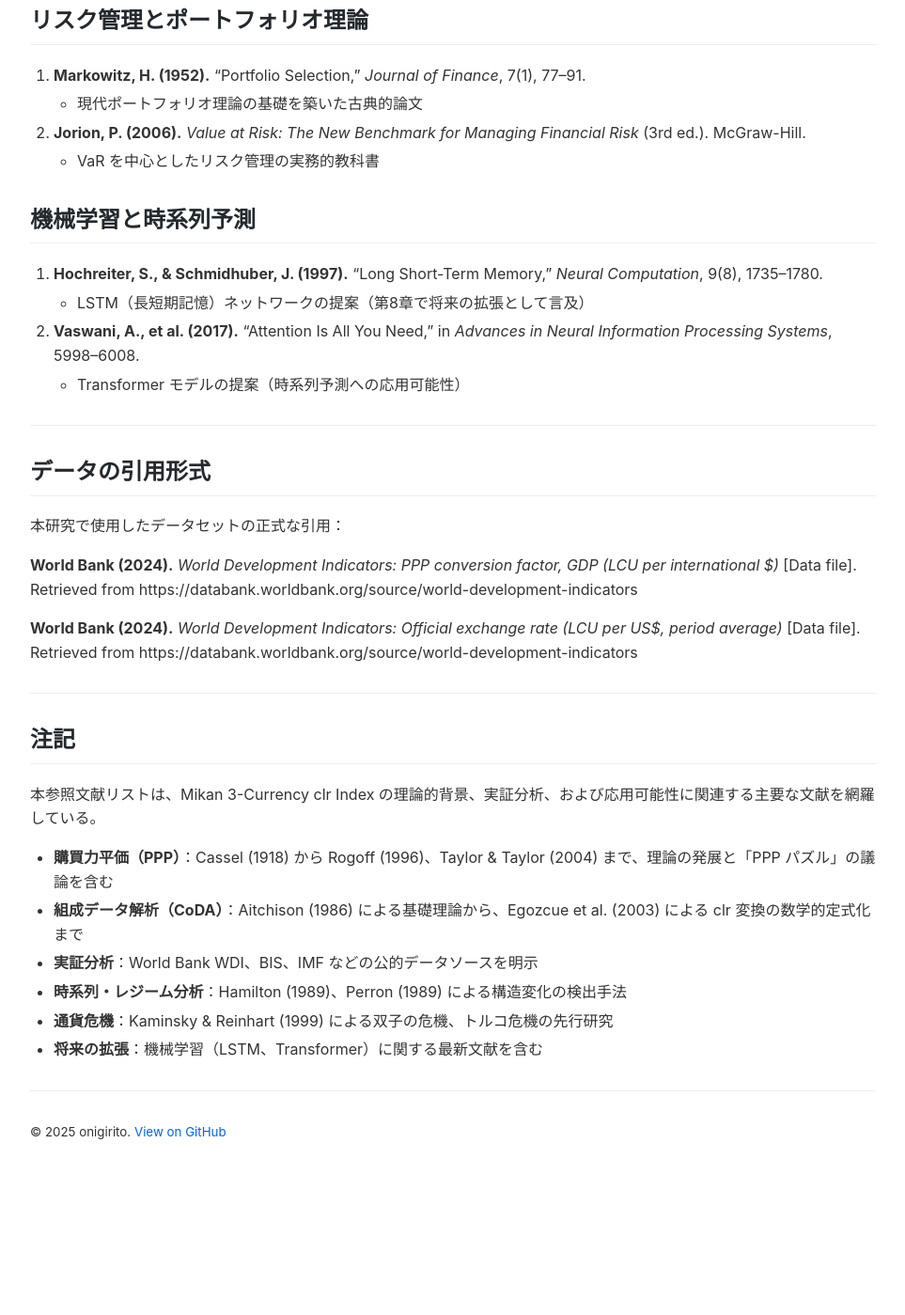
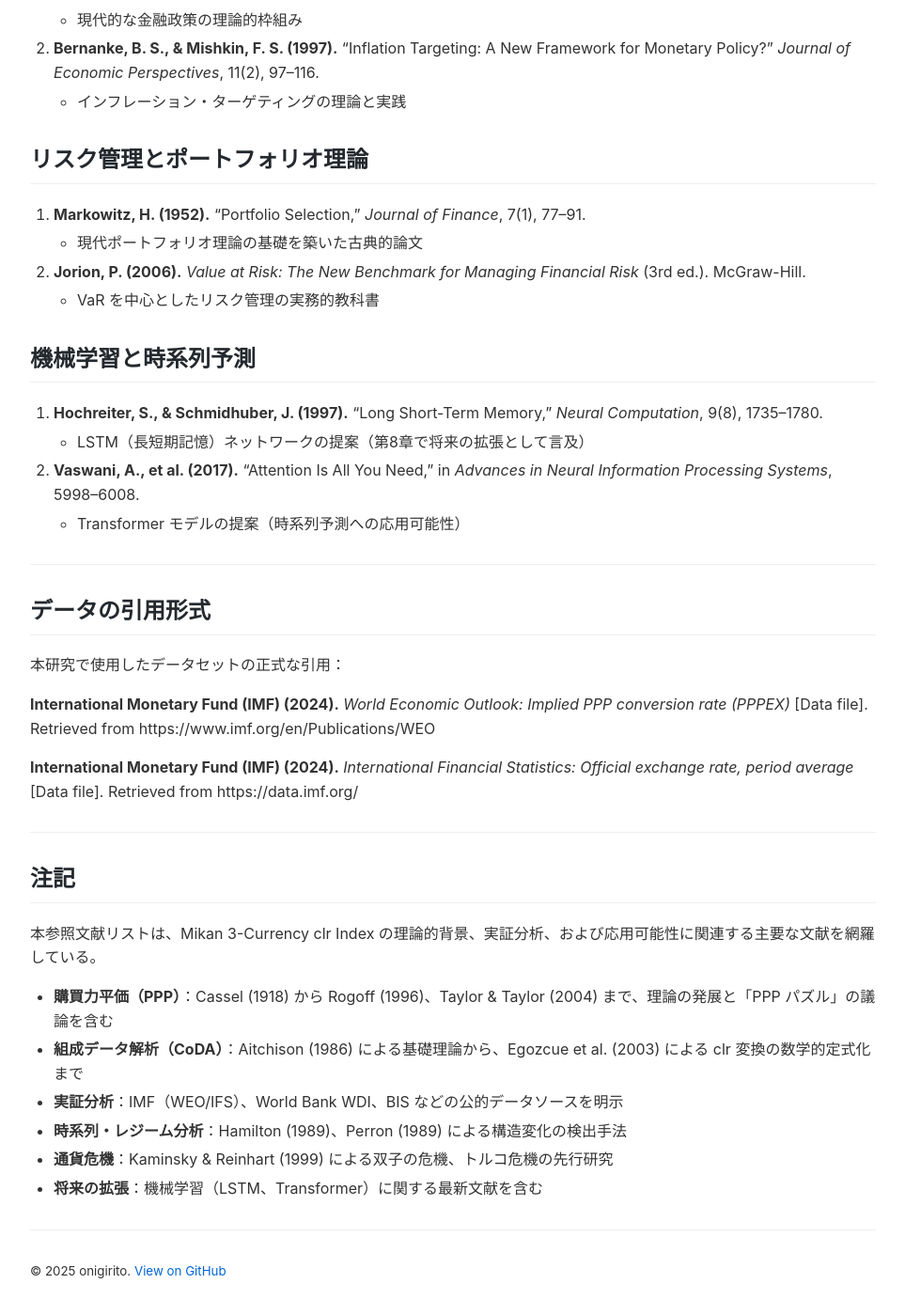
Before and after one commit to onigirito/MCI_Mikan-3-Currency-clr-Index_, a Jekyll site: the page built from docs/FULL_PAPER_CORRECTED.md, in a window 1280 px wide and 1400 px high, scrolled down 56300 px. Shown: the whole window at 94% size, without its empty margins (158-1121 px from the left). Built offline with Jekyll 4.4.1, drawn with Linux system fonts in a browser that asks for light colours; our own code applies the rules of GitHub Pages for plain Markdown files; before the commit the page ends 57552 px from its top, so only the background shows below that; some of the changed text lies outside the part shown.

Commit message:
Correct all data source references from World Bank to IMF throughout paper

```diff
--- a/docs/FULL_PAPER_CORRECTED.md
+++ b/docs/FULL_PAPER_CORRECTED.md
@@ -113,7 +113,7 @@ USD、JPY、TRY の3通貨を同時に評価し、各通貨の「バスケット
 
 - **第2章**：Mikan 3-Currency clr Index の理論枠組みと数理定義を詳述する。基本公式（式(1)）、ゼロサム制約、および三通貨分解の数学的性質を説明する。
 
-- **第3章**：データと計算方法論を説明する。使用するデータソース（World Bank WDI）、PPP乖離率の計算手順、および統計的特性を示す。
+- **第3章**：データと計算方法論を説明する。使用するデータソース（IMF WEO/IFS）、PPP乖離率の計算手順、および統計的特性を示す。
 
 - **第4章**：2005–2024年の実証分析を行い、時系列構造と主要な経済イベント（2011年超円高期、2018年トルコリラ危機、2022年ドル高局面など）における指標の挙動を分析する。
 
@@ -312,8 +312,8 @@ MCIの「0」は絶対的な数値ではなく**均衡状態**を表す概念で
 
 **為替レート：**
 
-- **ソース**: World Bank WDI / IMF IFS
-- **指標**: PA.NUS.FCRF（Official exchange rate, period average）
+- **ソース**: IMF International Financial Statistics (IFS)
+- **指標**: Official exchange rate, period average
 - **単位**: LCU per USD
 - **取得対象**: USD/JPY、USD/TRY の年次平均レート
 
@@ -1499,7 +1499,7 @@ TRY のような新興国通貨は、地政学的リスク（政治不安、対
 ### 7.9.1 月次モニタリング（年次データ使用時）
 
 **ステップ1：データ更新**
-- World Bank から最新の PPP・為替レートデータを取得（年1回、通常2–3月公開）
+- IMF WEO/IFS から最新の PPP・為替レートデータを取得（年1回、通常4月・10月公開）
 - 最新年の $m_i(t)$ を算出
 
 **ステップ2：統計更新**
@@ -1916,54 +1916,59 @@ MCIの数理的特性として、可動域の限定性（Boundedness）が重要
 
 ## データソース
 
-19. **World Bank (2024).** *World Development Indicators (WDI)*. https://databank.worldbank.org/source/world-development-indicators
-    - 本研究で使用した PPP および為替レートデータの主要ソース
+19. **International Monetary Fund (IMF) (2024).** *World Economic Outlook (WEO)*. https://www.imf.org/en/Publications/WEO
+    - 本研究で使用したPPPデータの主要ソース
+    - 指標：Implied PPP conversion rate (PPPEX)
+
+20. **International Monetary Fund (IMF) (2024).** *International Financial Statistics (IFS)*. https://data.imf.org/
+    - 本研究で使用した為替レートデータの主要ソース
+    - 指標：Official exchange rate, period average
+
+21. **World Bank (2024).** *World Development Indicators (WDI)*. https://databank.worldbank.org/source/world-development-indicators
+    - PPP・為替レートデータの代替ソース（比較参照用）
     - 指標：PA.NUS.PPP（PPP conversion factor, GDP）、PA.NUS.FCRF（Official exchange rate）
 
-20. **Bank for International Settlements (BIS) (2024).** *Effective Exchange Rate Indices*. https://www.bis.org/statistics/eer.htm
+22. **Bank for International Settlements (BIS) (2024).** *Effective Exchange Rate Indices*. https://www.bis.org/statistics/eer.htm
     - 実質実効為替レート（REER）データの標準的ソース
 
-21. **International Monetary Fund (IMF) (2024).** *International Financial Statistics (IFS)*. https://data.imf.org/
-    - 為替レート、金融統計の包括的データベース
-
 ## 可視化と統計手法
 
-22. **Cleveland, W. S., & McGill, R. (1984).** "Graphical Perception: Theory, Experimentation, and Application to the Development of Graphical Methods," *Journal of the American Statistical Association*, 79(387), 531–554.
+23. **Cleveland, W. S., & McGill, R. (1984).** "Graphical Perception: Theory, Experimentation, and Application to the Development of Graphical Methods," *Journal of the American Statistical Association*, 79(387), 531–554.
     - データ可視化の理論的基礎
 
-23. **Tukey, J. W. (1977).** *Exploratory Data Analysis*. Addison-Wesley.
+24. **Tukey, J. W. (1977).** *Exploratory Data Analysis*. Addison-Wesley.
     - 探索的データ解析の古典
 
 ## 国際金融と為替政策
 
-24. **Obstfeld, M., & Rogoff, K. (1996).** *Foundations of International Macroeconomics*. MIT Press.
+25. **Obstfeld, M., & Rogoff, K. (1996).** *Foundations of International Macroeconomics*. MIT Press.
     - 国際マクロ経済学の標準的教科書
 
-25. **Frankel, J. A., & Rose, A. K. (1995).** "Empirical Research on Nominal Exchange Rates," in *Handbook of International Economics*, Vol. 3, Elsevier, 1689–1729.
+26. **Frankel, J. A., & Rose, A. K. (1995).** "Empirical Research on Nominal Exchange Rates," in *Handbook of International Economics*, Vol. 3, Elsevier, 1689–1729.
     - 為替レートの実証研究に関する包括的サーベイ
 
 ## 金融政策と中央銀行
 
-26. **Clarida, R., Galí, J., & Gertler, M. (1999).** "The Science of Monetary Policy: A New Keynesian Perspective," *Journal of Economic Literature*, 37(4), 1661–1707.
+27. **Clarida, R., Galí, J., & Gertler, M. (1999).** "The Science of Monetary Policy: A New Keynesian Perspective," *Journal of Economic Literature*, 37(4), 1661–1707.
     - 現代的な金融政策の理論的枠組み
 
-27. **Bernanke, B. S., & Mishkin, F. S. (1997).** "Inflation Targeting: A New Framework for Monetary Policy?" *Journal of Economic Perspectives*, 11(2), 97–116.
+28. **Bernanke, B. S., & Mishkin, F. S. (1997).** "Inflation Targeting: A New Framework for Monetary Policy?" *Journal of Economic Perspectives*, 11(2), 97–116.
     - インフレーション・ターゲティングの理論と実践
 
 ## リスク管理とポートフォリオ理論
 
-28. **Markowitz, H. (1952).** "Portfolio Selection," *Journal of Finance*, 7(1), 77–91.
+29. **Markowitz, H. (1952).** "Portfolio Selection," *Journal of Finance*, 7(1), 77–91.
     - 現代ポートフォリオ理論の基礎を築いた古典的論文
 
-29. **Jorion, P. (2006).** *Value at Risk: The New Benchmark for Managing Financial Risk* (3rd ed.). McGraw-Hill.
+30. **Jorion, P. (2006).** *Value at Risk: The New Benchmark for Managing Financial Risk* (3rd ed.). McGraw-Hill.
     - VaR を中心としたリスク管理の実務的教科書
 
 ## 機械学習と時系列予測
 
-30. **Hochreiter, S., & Schmidhuber, J. (1997).** "Long Short-Term Memory," *Neural Computation*, 9(8), 1735–1780.
+31. **Hochreiter, S., & Schmidhuber, J. (1997).** "Long Short-Term Memory," *Neural Computation*, 9(8), 1735–1780.
     - LSTM（長短期記憶）ネットワークの提案（第8章で将来の拡張として言及）
 
-31. **Vaswani, A., et al. (2017).** "Attention Is All You Need," in *Advances in Neural Information Processing Systems*, 5998–6008.
+32. **Vaswani, A., et al. (2017).** "Attention Is All You Need," in *Advances in Neural Information Processing Systems*, 5998–6008.
     - Transformer モデルの提案（時系列予測への応用可能性）
 
 ---
@@ -1972,9 +1977,9 @@ MCIの数理的特性として、可動域の限定性（Boundedness）が重要
 
 本研究で使用したデータセットの正式な引用：
 
-**World Bank (2024).** *World Development Indicators: PPP conversion factor, GDP (LCU per international $)* [Data file]. Retrieved from https://databank.worldbank.org/source/world-development-indicators
-
-**World Bank (2024).** *World Development Indicators: Official exchange rate (LCU per US$, period average)* [Data file]. Retrieved from https://databank.worldbank.org/source/world-development-indicators
+**International Monetary Fund (IMF) (2024).** *World Economic Outlook: Implied PPP conversion rate (PPPEX)* [Data file]. Retrieved from https://www.imf.org/en/Publications/WEO
+
+**International Monetary Fund (IMF) (2024).** *International Financial Statistics: Official exchange rate, period average* [Data file]. Retrieved from https://data.imf.org/
 
 ---
 
@@ -1984,7 +1989,7 @@ MCIの数理的特性として、可動域の限定性（Boundedness）が重要
 
 - **購買力平価（PPP）**：Cassel (1918) から Rogoff (1996)、Taylor & Taylor (2004) まで、理論の発展と「PPP パズル」の議論を含む
 - **組成データ解析（CoDA）**：Aitchison (1986) による基礎理論から、Egozcue et al. (2003) による clr 変換の数学的定式化まで
-- **実証分析**：World Bank WDI、BIS、IMF などの公的データソースを明示
+- **実証分析**：IMF（WEO/IFS）、World Bank WDI、BIS などの公的データソースを明示
 - **時系列・レジーム分析**：Hamilton (1989)、Perron (1989) による構造変化の検出手法
 - **通貨危機**：Kaminsky & Reinhart (1999) による双子の危機、トルコ危機の先行研究
 - **将来の拡張**：機械学習（LSTM、Transformer）に関する最新文献を含む
```
